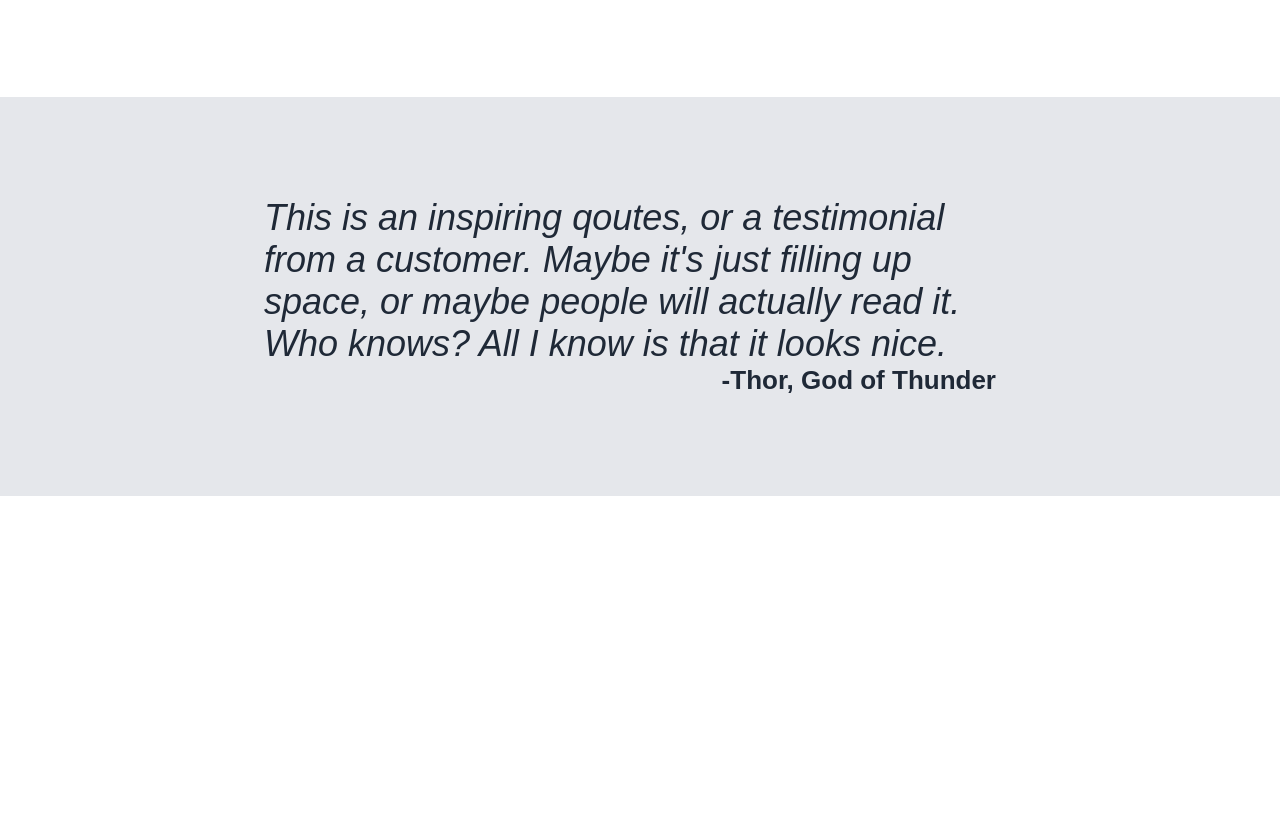
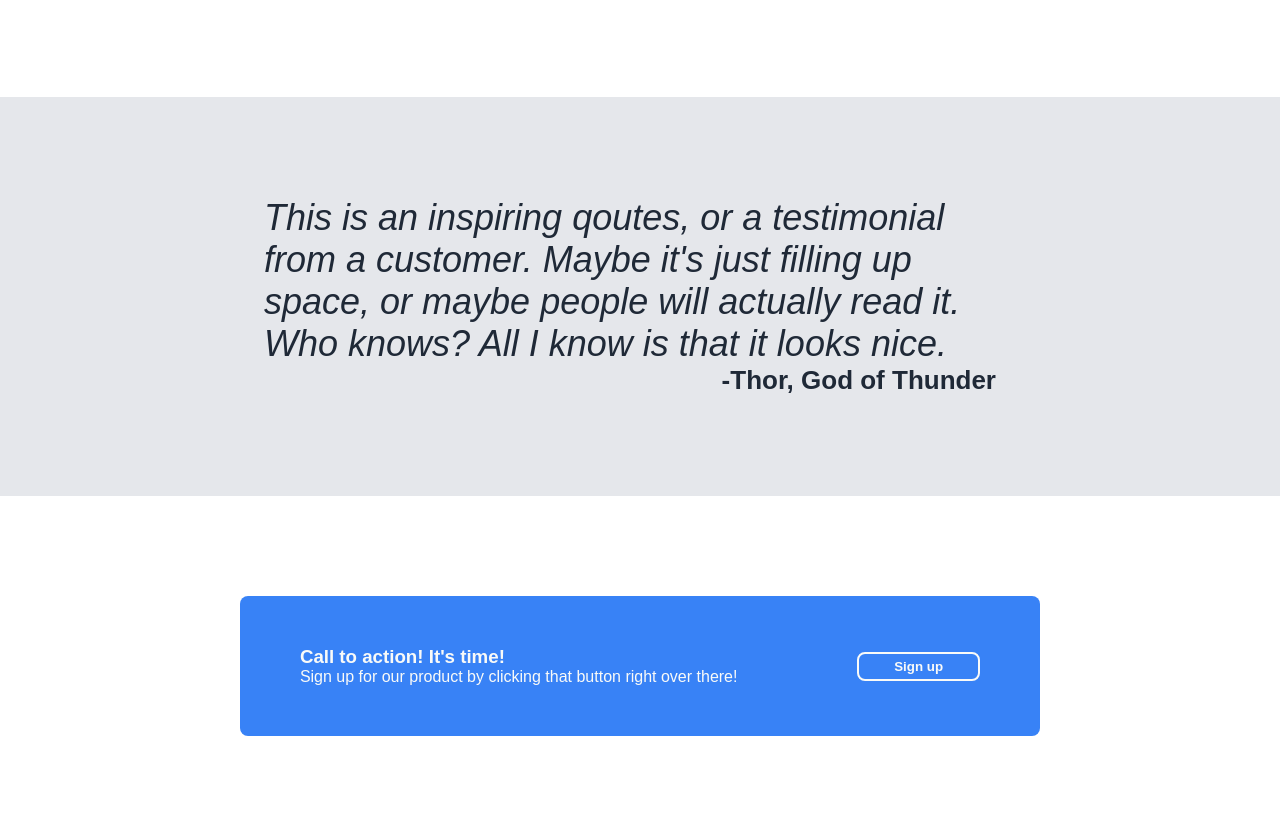
Before and after one commit to 5kydriven/odin-landingPage, a plain HTML site: page index.html in a window 1280 px wide. Shown: the part 846-1682 px from the top of the page. Before the commit the page ends 1342 px from the top, so only its background shows below. Drawn offline with Linux system fonts and the light colour scheme.

Commit message:
added sign up section

```diff
--- a/index.html
+++ b/index.html
@@ -52,7 +52,15 @@
         <p>This is an inspiring qoutes, or a testimonial from a customer. Maybe it's just filling up space, or maybe people will actually read it. Who knows? All I know is that it looks nice.</p>
         <strong>-Thor, God of Thunder</strong>
     </section>
-    <!-- <section class="signup"></section> -->
+    <section class="signup">
+        <div class="signup-container">
+            <div class="signup-content">
+                <h3>Call to action! It's time!</h3>
+                <p>Sign up for our product by clicking that button right over there!</p>
+            </div>
+            <button class="signup-btn">Sign up</button>
+        </div>
+    </section>
     <!-- <footer class="foot"></footer> -->
 </body>
 </html>
--- a/styles/index.css
+++ b/styles/index.css
@@ -127,6 +127,7 @@ button {
     font-size: 36px;
     font-weight: lighter;
     font-style: italic;
+    text-wrap: wrap;
 }
 
 .qoutes strong {
@@ -134,3 +135,21 @@ button {
     text-align: right;
     padding-right: 20px;
 }
+/* Sign up Section */
+.signup {
+    padding: 100px 15em;
+    color: var(--clr-white);
+}
+
+.signup-container {
+    background-color: var(--clr-btn);
+    padding: 50px 0;
+    display: flex;
+    justify-content: space-around;
+    align-items: center;
+    border-radius: 8px;
+}
+
+.signup-btn {
+    border: 2px solid var(--clr-white);
+}
```
